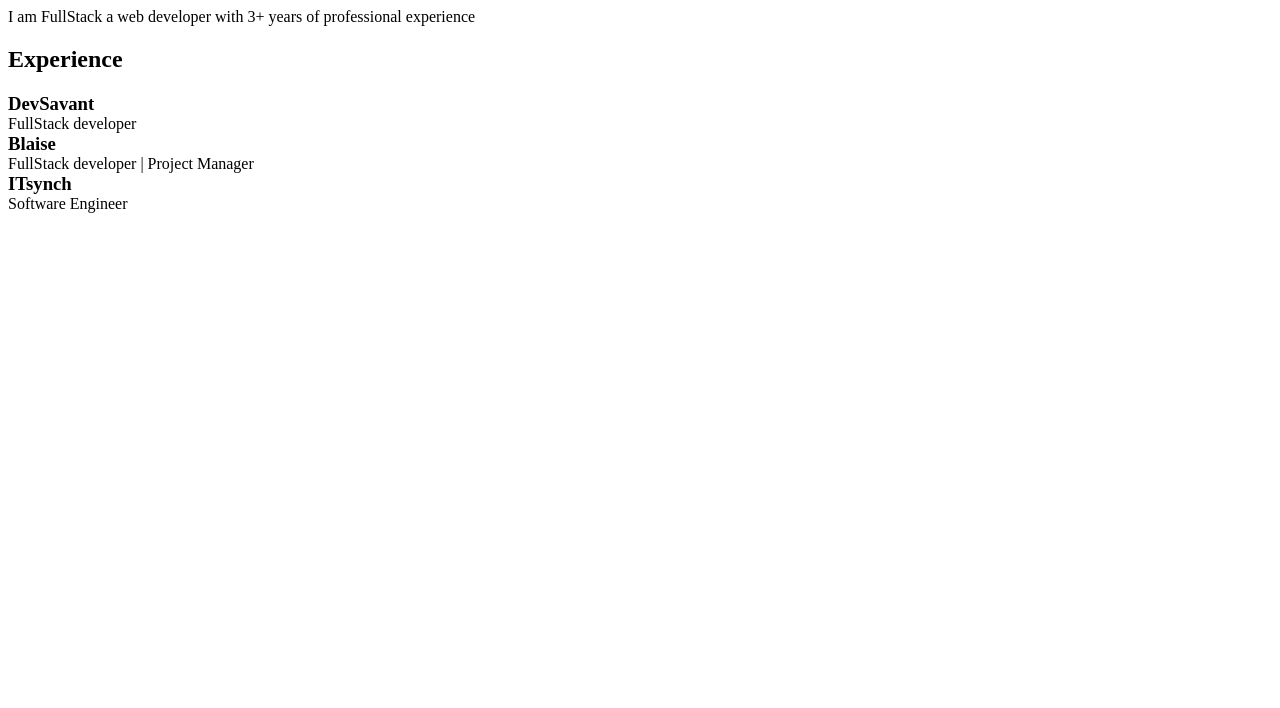
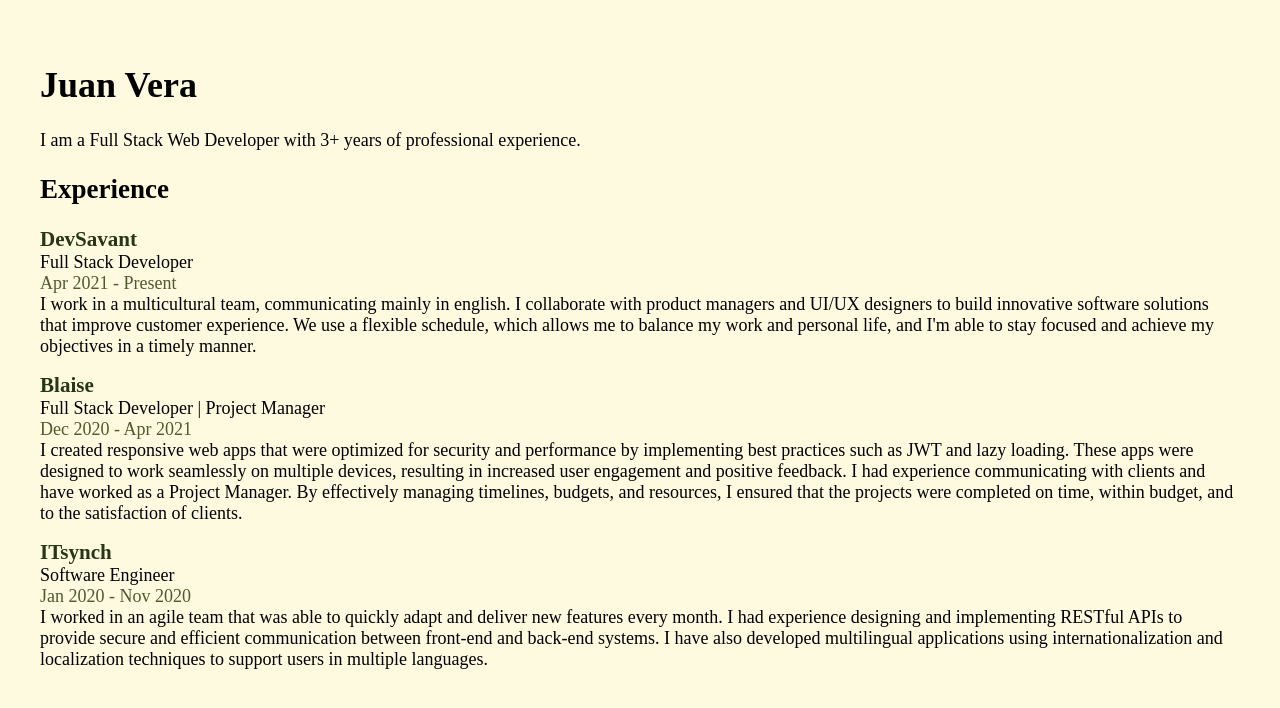
Before and after one commit to juanfrvera/juanfrvera.github.io, a SvelteKit app: page / in a window 1280 px wide. Shown: the top 708 px of the page. Built offline with nearby package versions, Linux system fonts and the light colour scheme.

Commit message:
feat: experiences

```diff
--- a/src/components/experience.svelte
+++ b/src/components/experience.svelte
@@ -1,10 +1,18 @@
-<h3 id="title">
-	<slot name="company" />
-</h3>
-<slot name="roles" />
+<div>
+	<h3 id="title">
+		<slot name="company" />
+	</h3>
+	<div><slot name="roles" /></div>
+	<div id="date"><slot name="date" /></div>
+	<slot />
+</div>
 
 <style>
 	#title {
 		margin: 0;
+		color: #283618;
+	}
+	#date {
+		color: #505a2e;
 	}
 </style>
--- a/src/routes/+page.svelte
+++ b/src/routes/+page.svelte
@@ -2,19 +2,62 @@
 	import Experience from '../components/experience.svelte';
 </script>
 
-I am FullStack a web developer with 3+ years of professional experience
+<div id="container">
+    <h1>Juan Vera</h1>
+	I am a Full Stack Web Developer with 3+ years of professional experience.
 
 	<h2>Experience</h2>
-
+	<div id="experiences">
 		<Experience>
 			<span slot="company">DevSavant</span>
-	<span slot="roles">FullStack developer</span>
+			<span slot="roles">Full Stack Developer</span>
+			<span slot="date">Apr 2021 - Present</span>
+			<div>
+				I work in a multicultural team, communicating mainly in english. I collaborate with product
+				managers and UI/UX designers to build innovative software solutions that improve customer
+				experience. We use a flexible schedule, which allows me to balance my work and personal
+				life, and I'm able to stay focused and achieve my objectives in a timely manner.
+			</div>
 		</Experience>
 		<Experience>
 			<span slot="company">Blaise</span>
-	<span slot="roles">FullStack developer | Project Manager</span>
+			<span slot="roles">Full Stack Developer | Project Manager</span>
+			<span slot="date">Dec 2020 - Apr 2021</span>
+			<div>
+				I created responsive web apps that were optimized for security and performance by
+				implementing best practices such as JWT and lazy loading. These apps were designed to work
+				seamlessly on multiple devices, resulting in increased user engagement and positive
+				feedback. I had experience communicating with clients and have worked as a Project Manager.
+				By effectively managing timelines, budgets, and resources, I ensured that the projects were
+				completed on time, within budget, and to the satisfaction of clients.
+			</div>
 		</Experience>
 		<Experience>
 			<span slot="company">ITsynch</span>
 			<span slot="roles">Software Engineer</span>
+			<span slot="date">Jan 2020 - Nov 2020</span>
+			<div>
+				I worked in an agile team that was able to quickly adapt and deliver new features every
+				month. I had experience designing and implementing RESTful APIs to provide secure and
+				efficient communication between front-end and back-end systems. I have also developed
+				multilingual applications using internationalization and localization techniques to support
+				users in multiple languages.
+			</div>
 		</Experience>
+	</div>
+</div>
+
+<style>
+	:global(body) {
+		background-color: #fefae0;
+		font-size: 18px;
+	}
+	#container {
+		padding: 32px;
+	}
+	#experiences {
+		display: flex;
+		flex-direction: column;
+		row-gap: 16px;
+	}
+</style>
```
Lines whose indentation alone changed are shown as unchanged.
